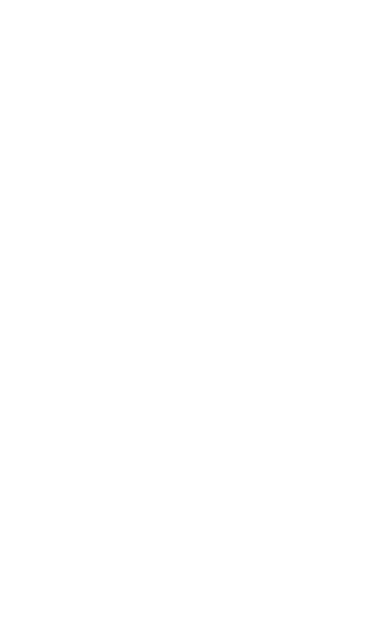
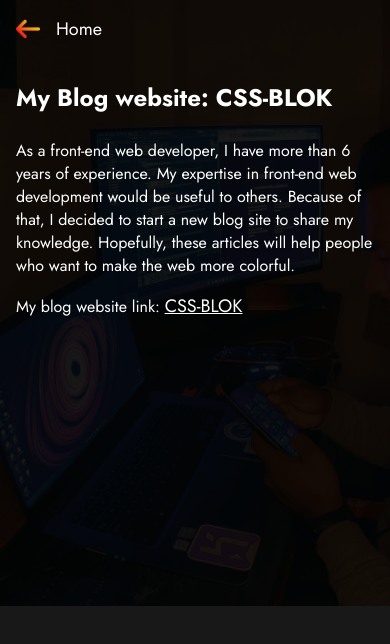
Before and after one commit to DevKasun/devkasun-portfolio, a Next.js app: page /blog in a window 390 px wide. Shown: the top 644 px of the page. Built offline with nearby package versions, Linux system fonts and the light colour scheme.

Commit message:
Blog page and some text changes

```diff
--- a/components/FlexSlider/SliderItem.js
+++ b/components/FlexSlider/SliderItem.js
@@ -15,7 +15,7 @@
     {
         id: 2,
         title: "Experience",
-        description: "Over the past two years, I have worked from home 100% of the time. The ability to communicate, solve problems, and receive feedback are some of my most vital skills.",
+        description: "As a front-end web developer, I have more than 6 years of experience. Almost two years of experience working from home. Communication, problem-solving, and receiving feedback and improving on it are some of my most vital skills.",
         image: "https://devkasun-portfolio.s3.ap-south-1.amazonaws.com/images/me1.png",
         url: "/experience"
     },
--- a/pages/blog/index.js
+++ b/pages/blog/index.js
@@ -1,8 +1,25 @@
 import React from 'react'
+import Breadcrumb from '../../components/Breadcrumb/Breadcrumb';
+import SubLayout from '../../layout/SubLayout';
+import classes from './index.module.scss';
 
 const index = () => {
     return (
-        <div>Blogs</div>
+        <SubLayout>
+            <section className={classes.blogPage}>
+                <Breadcrumb />
+                <div className={classes.textContetn}>
+                    <div className={classes.contentWrapper}>
+                        <h3>My Blog website: CSS-BLOK</h3>
+                        <p>As a front-end web developer, I have more than 6 years of experience. My expertise in front-end web development would be useful to others. Because of that, I decided to start a new blog site to share my knowledge. Hopefully, these articles will help people who want to make the web more colorful.</p>
+                        <p>My blog website link: <a href="https://css-blok.com">CSS-BLOK</a></p>
+                    </div>
+                </div>
+                <div className={classes.blogImage}>
+                    {/* TODO: Add a image of the blog */}
+                </div>
+            </section>
+        </SubLayout>
     )
 }
 
--- /dev/null
+++ b/pages/blog/index.module.scss
@@ -0,0 +1,114 @@
+.blogPage {
+	position: relative;
+	display: flex;
+	flex-flow: row;
+	max-height: 100vh;
+	background-color: #181818;
+
+	h3 {
+		font-size: 44px;
+		padding-bottom: 1em;
+	}
+	p {
+		font-size: 20px;
+		padding-bottom: 1em;
+		strong {
+			font-size: 22px;
+		}
+		a {
+			text-decoration: underline;
+			font-size: 20px;
+		}
+	}
+}
+
+.contentWrapper {
+	z-index: 5;
+}
+
+.textContetn,
+.timeLine {
+	display: flex;
+	padding: 4em;
+	z-index: 1;
+}
+.textContetn {
+	position: relative;
+	flex: 3;
+	flex-direction: column;
+	justify-content: flex-start;
+	background-image: url('../../public/assets/experience.png');
+	background-repeat: no-repeat;
+	background-size: cover;
+	background-position: center;
+	padding-top: 5em;
+
+	&:before {
+		content: '';
+		position: absolute;
+		width: 100%;
+		height: 100%;
+		background-color: rgba(0, 0, 0, 0.9);
+		left: 0;
+		right: 0;
+		top: 0;
+		bottom: 0;
+		z-index: 1;
+	}
+}
+
+.blogImage {
+	flex: 9;
+	padding: 0;
+	align-items: center;
+	justify-content: center;
+	max-height: 100vh;
+	overflow-y: auto;
+	scroll-behavior: smooth;
+}
+
+@media screen and (max-width: 1200px) {
+	.blogPage {
+		h3 {
+			font-size: 24px;
+		}
+		h5 {
+			font-size: 16px;
+			padding-bottom: 1.5em;
+		}
+		p {
+			font-size: 16px;
+			strong {
+				font-size: 18px;
+			}
+		}
+	}
+}
+@media screen and (max-width: 900px) {
+	.blogPage {
+		flex-direction: column;
+		max-height: initial;
+		p {
+			a {
+				font-size: 18px;
+			}
+		}
+	}
+	.textContetn,
+	.blogImage {
+		flex: 1;
+		padding: 2em 1em;
+	}
+	.textContetn {
+		padding-top: 5em;
+	}
+	.blogImage {
+		padding: 0;
+	}
+}
+
+@media screen and (max-width: 600px) {
+	.blogImage {
+		overflow-y: visible;
+	}
+}
--- a/pages/experience/index.js
+++ b/pages/experience/index.js
@@ -12,7 +12,7 @@
                 <div className={classes.textContetn}>
                     <div className={classes.contentWrapper}>
                         <h3>Experiece</h3>
-                        <p>Almost 2 years of experience working from home 100% of the time. Some of my most vital skills are communication, problem-solving, and the ability to receive feedback and improve upon it.</p>
+                        <p>As a front-end web developer, I have more than 6 years of experience. Almost two years of experience working from home. Communication, problem-solving, and receiving feedback and improving on it are some of my most vital skills.</p>
                     </div>
                 </div>
                 <div className={classes.timeLine}>
```
